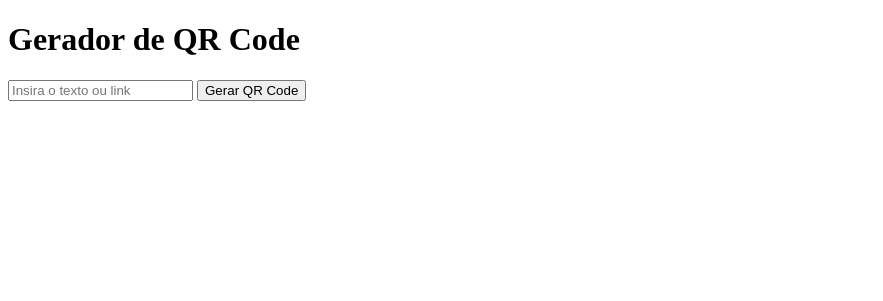
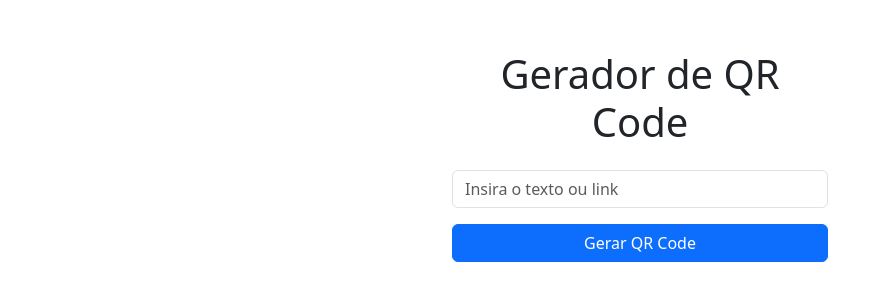
Before and after one commit to RuanVPSantos/qrcode, a Flask app: page / in a window 1280 px wide. Shown: the top 301 px of the page, without its empty margins (0-883 px from the left). Run offline with Flask 3, Linux system fonts and the light colour scheme.

Commit message:
better ui

```diff
--- a/templates/index.html
+++ b/templates/index.html
@@ -1,13 +1,34 @@
 <!DOCTYPE html>
-<html>
+<html lang="pt">
 <head>
+    <meta charset="UTF-8">
+    <meta name="viewport" content="width=device-width, initial-scale=1.0">
     <title>Gerador de QR Code</title>
+    <!-- Adicione o CSS do Bootstrap -->
+    <link href="https://cdn.jsdelivr.net/npm/bootstrap@5.3.3/dist/css/bootstrap.min.css" rel="stylesheet" integrity="sha384-QWTKZyjpPEjISv5WaRU9OFeRpok6YctnYmDr5pNlyT2bRjXh0JMhjY6hW+ALEwIH" crossorigin="anonymous">
+    <style>
+        body {
+            padding-top: 50px;
+        }
+        .container {
+            max-width: 400px;
+        }
+        .qr-form {
+            margin-bottom: 20px;
+        }
+    </style>
 </head>
 <body>
-    <h1>Gerador de QR Code</h1>
-    <form method="POST" action="/generate_qrcode">
-        <input type="text" name="content" placeholder="Insira o texto ou link">
-        <button type="submit">Gerar QR Code</button>
-    </form>
+    <div class="container">
+        <h1 class="text-center mb-4">Gerador de QR Code</h1>
+        <form method="POST" action="/generate_qrcode" class="qr-form">
+            <div class="mb-3">
+                <input type="text" class="form-control" name="content" placeholder="Insira o texto ou link" required>
+            </div>
+            <button type="submit" class="btn btn-primary w-100">Gerar QR Code</button>
+        </form>
+    </div>
+    <script src="https://cdn.jsdelivr.net/npm/@popperjs/core@2.11.8/dist/umd/popper.min.js" integrity="sha384-I7E8VVD/ismYTF4hNIPjVp/Zjvgyol6VFvRkX/vR+Vc4jQkC+hVqc2pM8ODewa9r" crossorigin="anonymous"></script>
+    <script src="https://cdn.jsdelivr.net/npm/bootstrap@5.3.3/dist/js/bootstrap.min.js" integrity="sha384-0pUGZvbkm6XF6gxjEnlmuGrJXVbNuzT9qBBavbLwCsOGabYfZo0T0to5eqruptLy" crossorigin="anonymous"></script>
 </body>
 </html>
```
